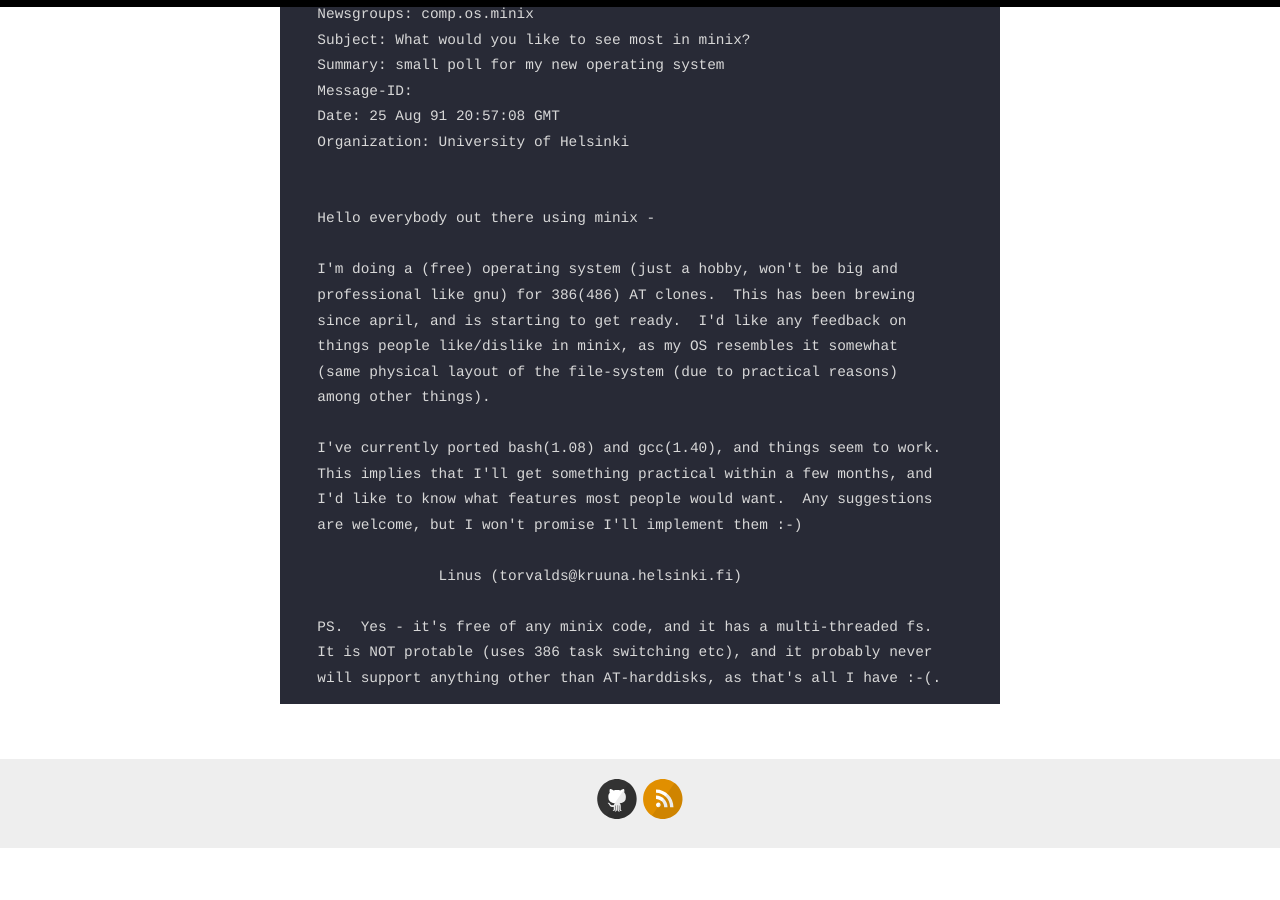
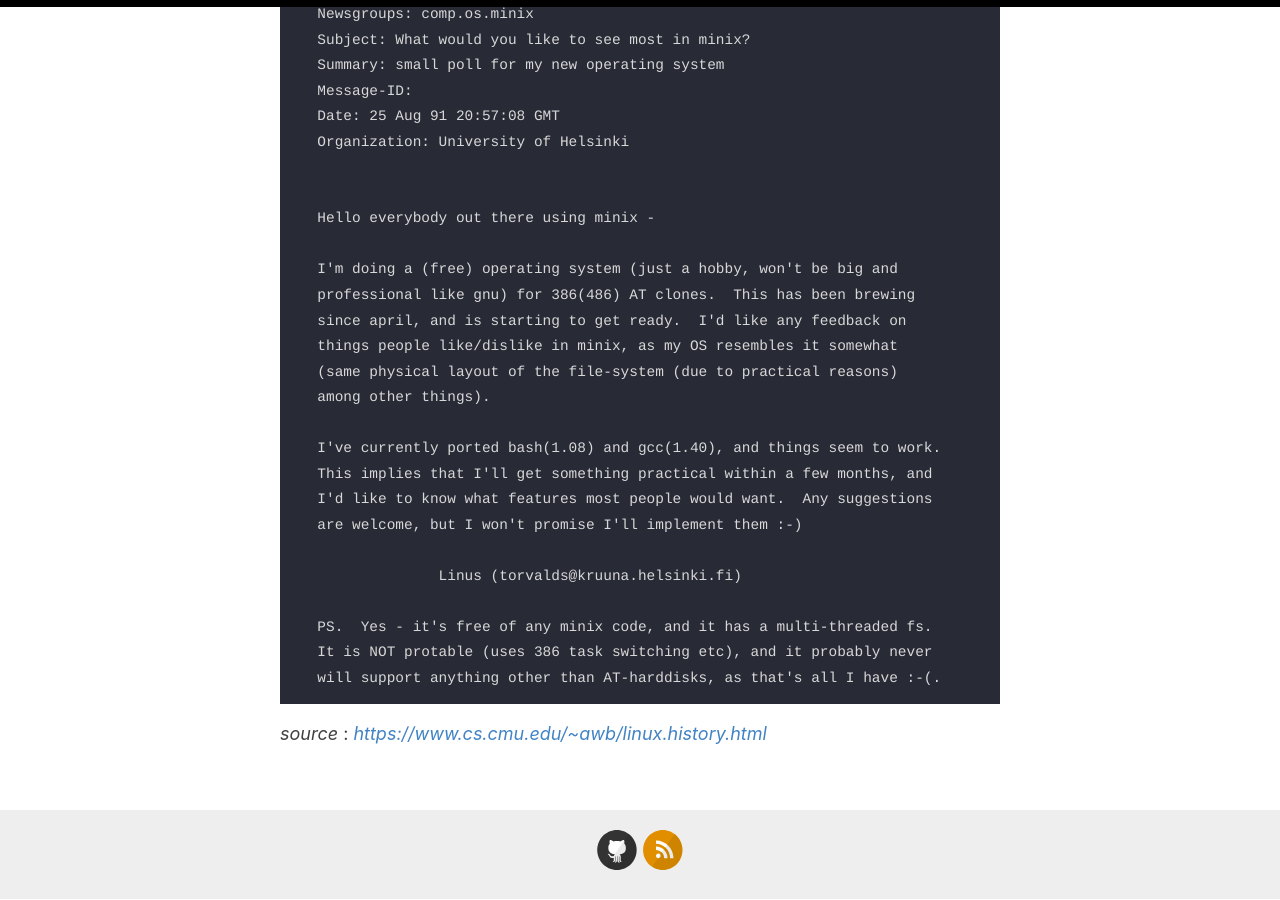
Before and after one commit to homeostasie/bouquins, a Jekyll site: the page built from _posts/2021-08-25-Linus-Torvalds_Linux.md, in a window 1280 px wide and 900 px high, scrolled down 642 px. Built offline with Jekyll 4.4.1, drawn with Linux system fonts in a browser that asks for light colours; comment, search, counter and statistics services are not loaded; before the commit the page ends 1491 px from its top, so only the background shows below that.

Commit message:
anniv linux maj avec source

````diff
--- a/_posts/2021-08-25-Linus-Torvalds_Linux.md
+++ b/_posts/2021-08-25-Linus-Torvalds_Linux.md
@@ -37,3 +37,4 @@
   It is NOT protable (uses 386 task switching etc), and it probably never
   will support anything other than AT-harddisks, as that's all I have :-(.
 ```
+*source* : [*https://www.cs.cmu.edu/~awb/linux.history.html*](https://www.cs.cmu.edu/~awb/linux.history.html)
````
